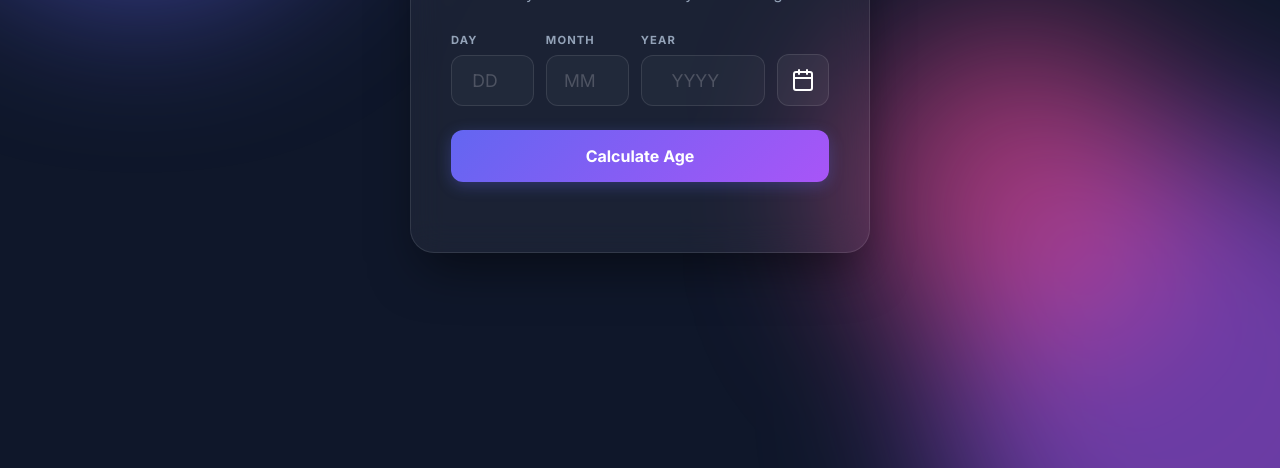
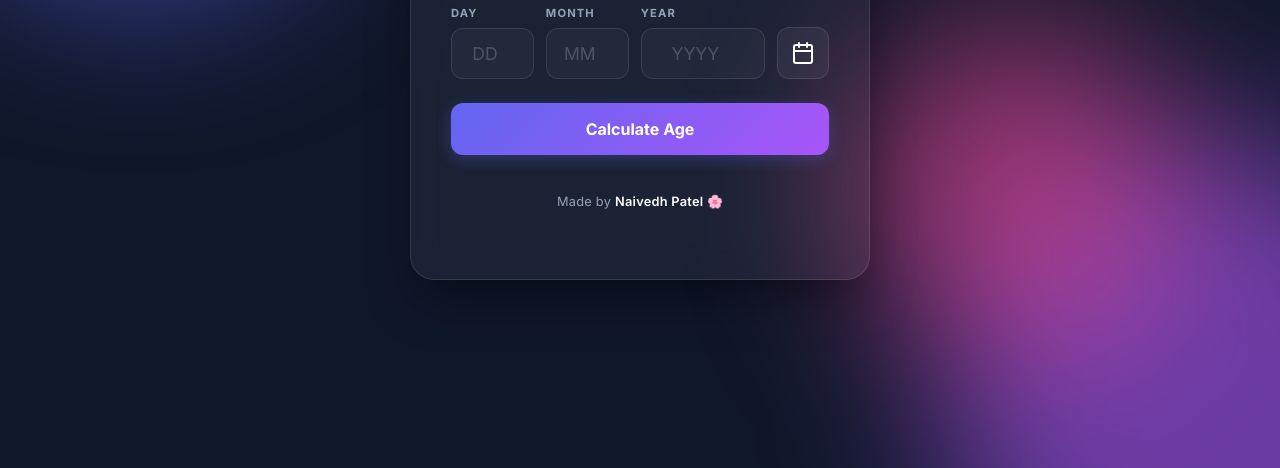
Before and after one commit to naivedhP2518/Age-calculator, a plain HTML site: page index.html in a window 1280 px wide. Shown: the part 332-800 px from the top of the page. Drawn offline with Linux system fonts and the light colour scheme.

Commit message:
Add centered author tag Made by Naivedh Patel

```diff
--- a/assets/css/style.css
+++ b/assets/css/style.css
@@ -281,8 +281,14 @@ input[type="number"]:focus {
 }
 
 @keyframes slideFadeIn {
-  from { opacity: 0; transform: translateY(10px) scale(0.98); }
-  to { opacity: 1; transform: translateY(0) scale(1); }
+  from {
+    opacity: 0;
+    transform: translateY(10px) scale(0.98);
+  }
+  to {
+    opacity: 1;
+    transform: translateY(0) scale(1);
+  }
 }
 
 .selection-grid {
@@ -591,3 +597,26 @@ input[type="number"]:focus {
     grid-template-columns: 1fr;
   }
 }
+
+/* Author Tag Styling */
+.author-tag {
+  color: var(--text-muted);
+  font-size: 0.8rem;
+  font-weight: 500;
+  margin-top: 15px;
+  text-align: center;
+  animation: fadeIn 1s ease-out 0.4s both;
+  letter-spacing: 0.02em;
+}
+
+.author-tag span {
+  color: #fff;
+  font-weight: 600;
+  transition: all 0.3s ease;
+  cursor: default;
+}
+
+.author-tag span:hover {
+  color: var(--primary);
+  text-shadow: 0 0 8px rgba(99, 102, 241, 0.4);
+}
--- a/index.html
+++ b/index.html
@@ -56,6 +56,7 @@
             </div>
           </div>
           <button id="calculate-btn" class="primary-btn">Calculate Age</button>
+          <p class="author-tag">Made by <span>Naivedh Patel 🌸</span></p>
         </div>
 
             <!-- Custom Calendar Modal -->
```
